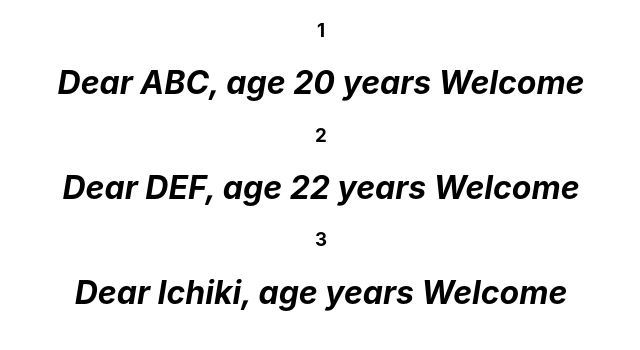
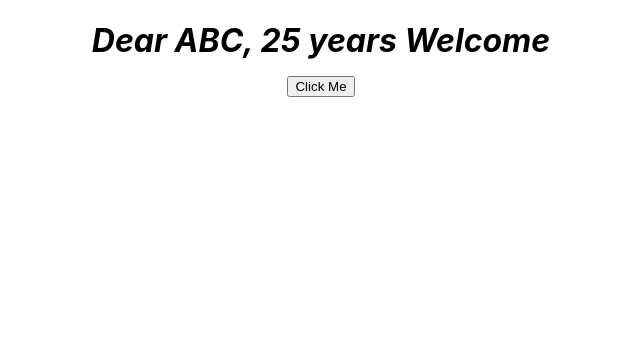
Before and after one commit to arnchkv/my-react-app, a React (Create React App) app: page / in a window 1280 px wide. Shown: the top 350 px of the page, without its empty margins (319-959 px from the left). Built offline with nearby package versions, Linux system fonts and the light colour scheme.

Commit message:
chap 9 state and setState

```diff
--- a/src/App.js
+++ b/src/App.js
@@ -1,18 +1,12 @@
 import './App.css';
 import Person from "./Components/Person";
 // import Man from "./Components/Man";
-import Demo from "./Components/Demo";
+// import Demo from "./Components/Demo";
 
 function App() {
   return (
     <div className="App">
-      <Demo num="1"></Demo>
       <Person name="ABC" age="20" />
-      <Demo num="2"></Demo>
-      {/* <Man /> */}
-      <Person name="DEF" age="22" />
-      <Demo num="3"></Demo>
-      <Person name="Ichiki" />
     </div>
   );
 }
--- a/src/Components/Person.js
+++ b/src/Components/Person.js
@@ -1,13 +1,24 @@
-import React, {Component} from 'react';
+import React, { Component } from 'react';
 // import Man from './Man';
 
-class Person extends Component{
-    constructor(props){
+class Person extends Component {
+    constructor(props) {
         super(props);
         this.props = props;
+        this.state = {
+            name: "ABC",
+            age: 25
+        }
     }
 
-    render(){
+    nameChangeHandler() {
+        console.log(this.state)
+        this.setState({name: "vddfee", age: 43}, () => {
+            console.log(this.state)
+        })
+    }
+
+    render() {
         // return(
         //     <div>
         //         <h3>Name:</h3><h3>ABC</h3>
@@ -16,10 +27,12 @@ class Person extends Component{
         //     </div>
 
         // );
-        return(
+        return (
             <div>
                 <h1>
-                    <i>Dear {this.props.name}, age {this.props.age} years Welcome</i>
+                    <i>Dear {this.state.name}, {this.state.age} years Welcome</i>
+                    <br />
+                    <button onClick={this.nameChangeHandler.bind(this)}>Click Me</button>
                 </h1>
             </div>
         );
```
